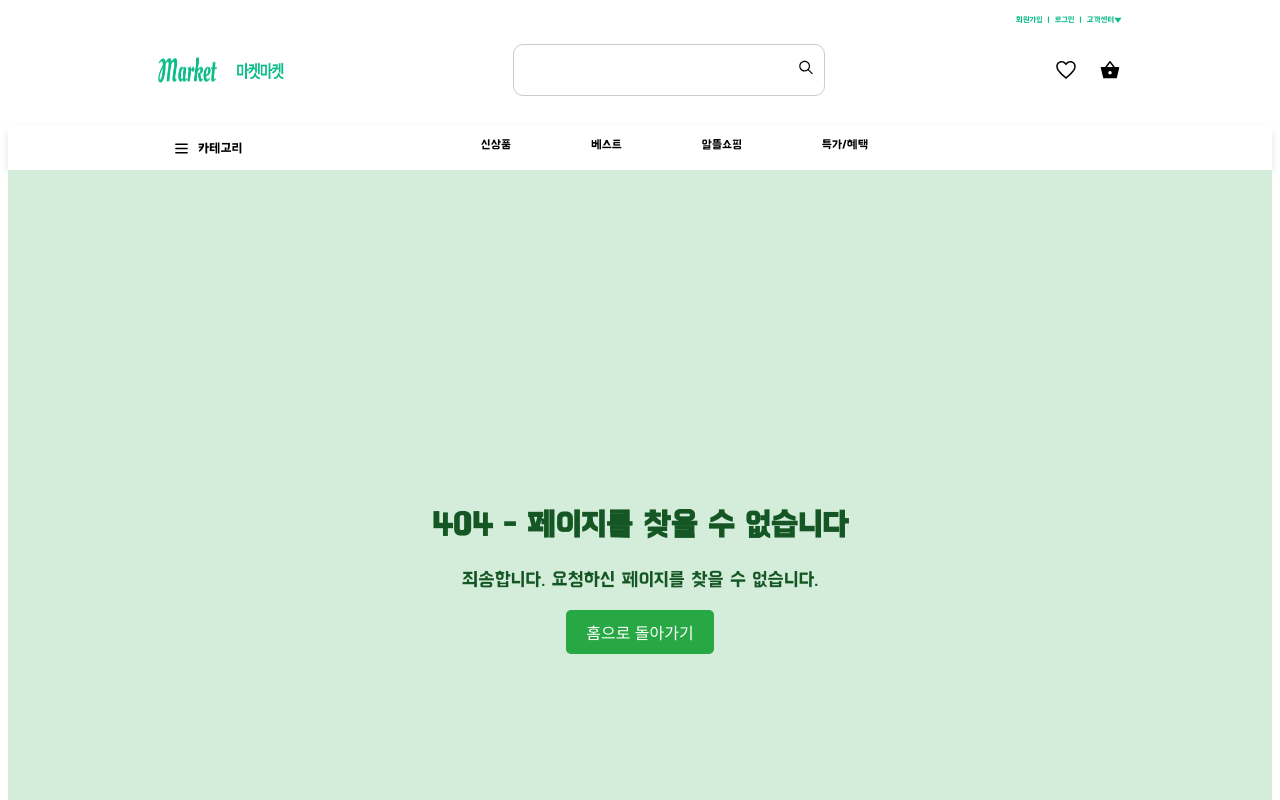
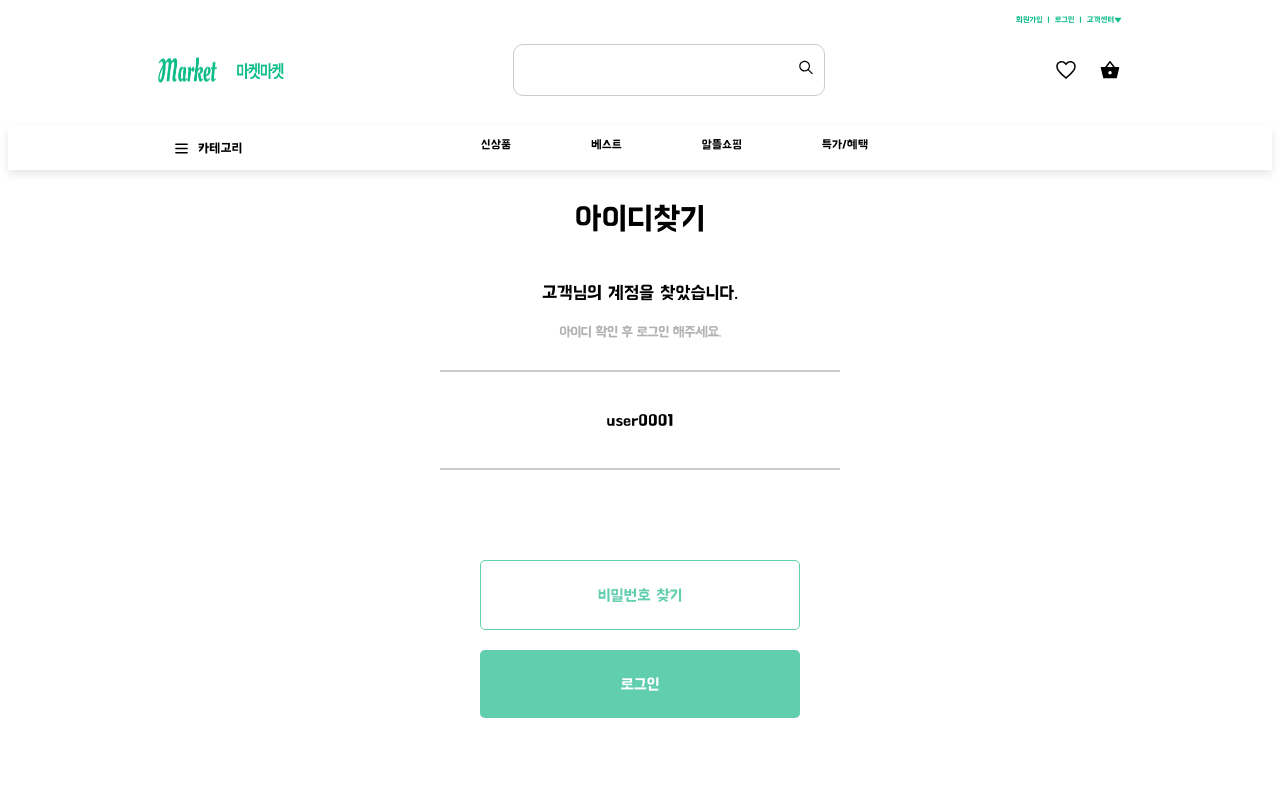
Before and after one commit to ecomerce-market/front, a Next.js app: page /findId/completedId in a window 1280 px wide. Before the commit this address had no page. Shown: the top 800 px of the page. Built offline with nearby package versions, Linux system fonts and the light colour scheme.

Commit message:
[Feat] 아이디 찾기 페이지 생성

```diff
--- /dev/null
+++ b/src/app/findId/completedId/completed.module.scss
@@ -0,0 +1,45 @@
+.completedIdWrapper {
+  margin: 0 auto;
+  display: flex;
+  flex-direction: column;
+  align-items: center;
+  gap: 10px;
+  width: 400px;
+  justify-content: center;
+  p {
+    font-size: 32px;
+    font-weight: 400;
+    text-align: center;
+  }
+  .massageWrapper {
+    .mainMassege {
+      font-size: 18px;
+      line-height: 21.6px;
+      text-align: center;
+      text-underline-position: from-font;
+    }
+    .subMassege {
+      color: var(--black-300);
+      font-size: 14px;
+      line-height: 15.6px;
+      letter-spacing: -0.05em;
+      text-align: center;
+    }
+  }
+
+  .findedID {
+    padding: 40px 0;
+    text-align: center;
+    width: 100%;
+    border-top: 2px solid var(--black-200);
+    border-bottom: 2px solid var(--black-200);
+  }
+
+  .btnWrapper {
+    margin-top: 80px;
+    display: flex;
+    flex-direction: column;
+    align-items: center;
+    gap: 20px;
+  }
+}
--- /dev/null
+++ b/src/app/findId/completedId/completed.tsx
@@ -0,0 +1,51 @@
+"use client";
+import React, { useState } from "react";
+import styles from "./completed.module.scss";
+import cn from "classnames/bind";
+import OneBtn from "@/components/btn/oneBtn";
+import { useRouter } from "next/navigation";
+
+const cx = cn.bind(styles);
+
+const CompletedId = () => {
+  const router = useRouter();
+
+  const moveLogin = (a: string) => {
+    router.push(a);
+  };
+  return (
+    <div className={cx("completedIdWrapper")}>
+      <p>아이디찾기</p>
+      <div className={cx("massageWrapper")}>
+        <p className={cx("mainMassege")}>고객님의 계정을 찾았습니다.</p>
+        <p className={cx("subMassege")}>아이디 확인 후 로그인 해주세요.</p>
+      </div>
+
+      <div className={cx("findedID")}>
+        {/* {id} */}
+        user0001
+      </div>
+
+      <div className={cx("btnWrapper")}>
+        <OneBtn
+          title={"비밀번호 찾기"}
+          width={"320"}
+          bgcolor="--white"
+          color="--main-second-color"
+          border="--main-second-color"
+          borderSize="1"
+          onClick={() => moveLogin("/")}
+        />
+
+        <OneBtn
+          title={"로그인"}
+          width={"320"}
+          bgcolor="--main-second-color"
+          onClick={() => moveLogin("/login")}
+        />
+      </div>
+    </div>
+  );
+};
+
+export default CompletedId;
--- /dev/null
+++ b/src/app/findId/completedId/page.tsx
@@ -0,0 +1,7 @@
+import CompletedId from "./completed";
+
+const CompletedPage = () => {
+  return <CompletedId></CompletedId>;
+};
+
+export default CompletedPage;
--- a/src/app/findId/findId.module.scss
+++ b/src/app/findId/findId.module.scss
@@ -66,9 +66,10 @@
 }
 
 .popupWrapper {
+  background-color: transparent;
   position: fixed;
   top: 50%;
   left: 50%;
-  transform: translate(-50%, -50%); /* X, Y축 모두 -50% 이동 */
+  transform: translate(-50%, -50%);
   text-align: center;
 }
--- a/src/app/globals.css
+++ b/src/app/globals.css
@@ -78,6 +78,11 @@ button {
   cursor: pointer;
 }
 
+/* disabled상태일때 호버 없애야할듯 */
 button:hover {
   background-color: #218838; /* 버튼 hover 효과 */
 }
+
+a {
+  text-decoration: none;
+}
--- a/src/app/login/logIn.tsx
+++ b/src/app/login/logIn.tsx
@@ -57,7 +57,7 @@ const LogIn = () => {
             width="350"
             height="46"
           />
-          <Link href={"/"}>
+          <Link href={"/signUp"}>
             <OneBtn
               color="--main-color"
               bgcolor="--white"
@@ -72,7 +72,7 @@ const LogIn = () => {
       </form>
 
       <div className={cx("sidebar")}>
-        <Link href={"/"}>아이디 찾기</Link>
+        <Link href={"/findId"}>아이디 찾기</Link>
         <span>l</span>
         <Link href={"/"}>비밀번호 찾기</Link>
       </div>
--- a/src/components/btn/oneBtn.tsx
+++ b/src/components/btn/oneBtn.tsx
@@ -1,4 +1,3 @@
-import classNames from "classnames";
 import { ReactNode } from "react";
 
 interface OneBtnProps {
```
